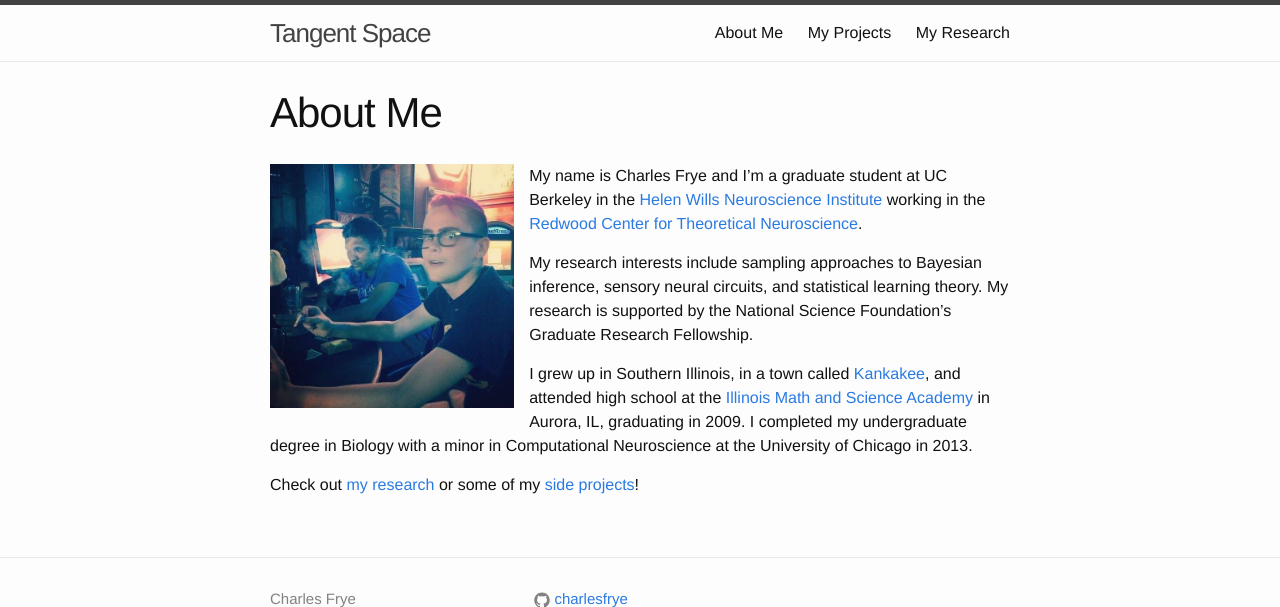
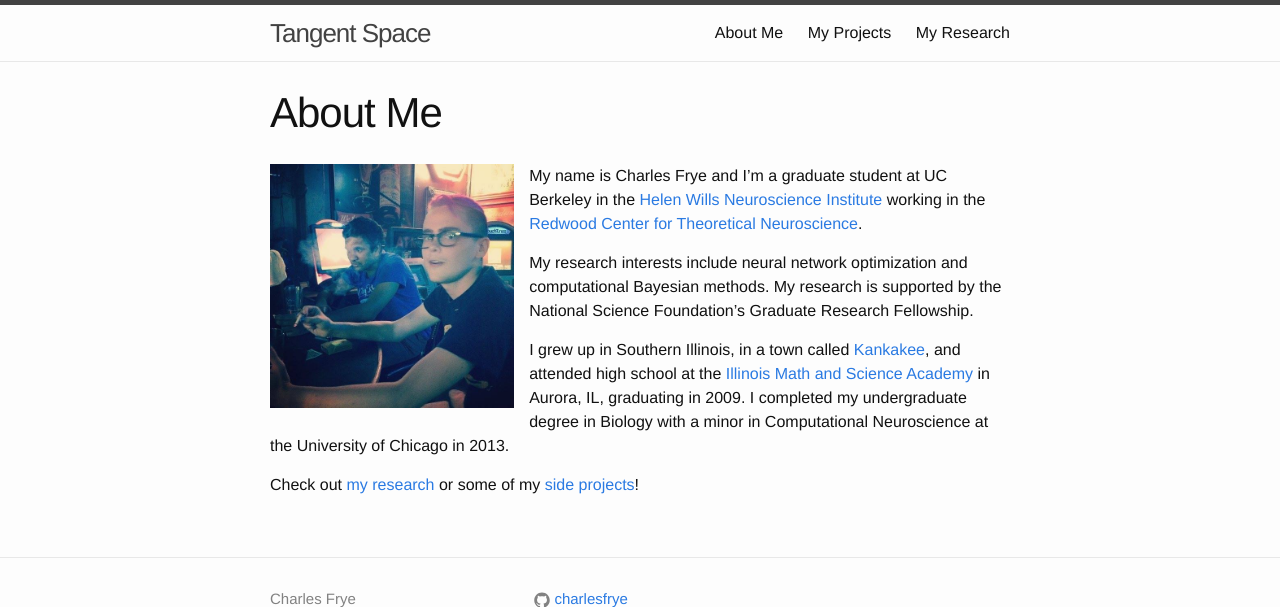
Before and after one commit to charlesfrye/charlesfrye.github.io, a Jekyll site: the page built from about.md, in a window 1280 px wide, cut to the strip 0-607 px from the top of the page. Built offline with Jekyll 4.4.1, drawn with Linux system fonts in a browser that asks for light colours.

Commit message:
changes research interests

```diff
--- a/about.md
+++ b/about.md
@@ -11,8 +11,9 @@ My name is Charles Frye and I'm a graduate student at UC Berkeley in the
 working in the
 [Redwood Center for Theoretical Neuroscience](http://redwood.berkeley.edu/).
 
-My research interests include sampling approaches to Bayesian inference,
-sensory neural circuits, and statistical learning theory.
+My research interests include
+neural network optimization
+and computational Bayesian methods.
 My research is supported by the National Science Foundation's
 Graduate Research Fellowship.
 
```
